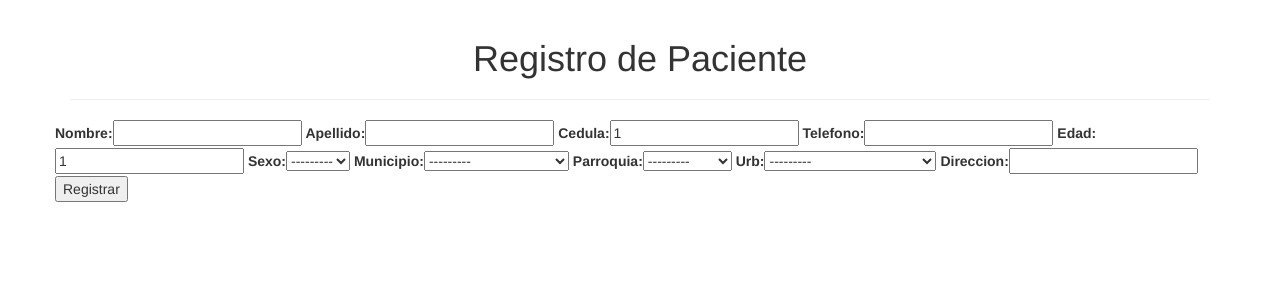
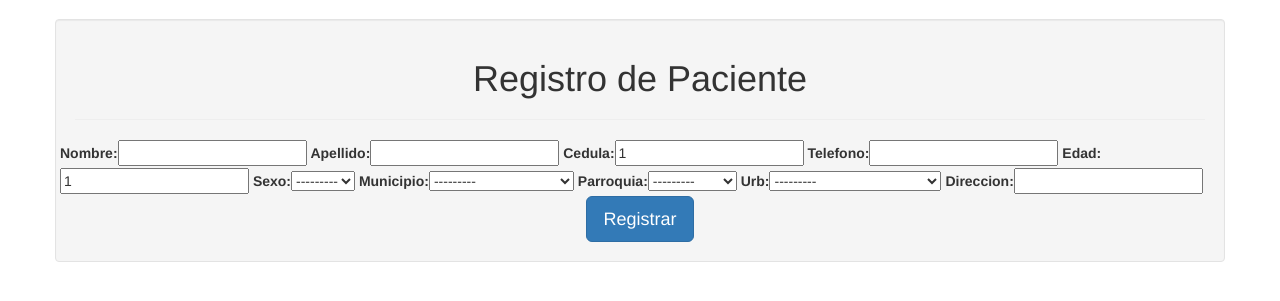
Before and after one commit to mykrov/sistemaweb, a Django app: page /manuel/ in a window 1280 px wide. Shown: the part 51-352 px from the top of the page. Run offline with Django 3.2, Linux system fonts and the light colour scheme; parts of the project's set-up code (start-up, migrations or seed data) failed here and were passed over; some libraries are stand-ins or nearby versions.

Commit message:
CAmbios de Css par los botones en los templates

```diff
--- a/templates/base.html
+++ b/templates/base.html
@@ -65,7 +65,7 @@
     </nav>
 
     <!-- Page Content -->
-    <div class="container">
+    <div class="container well">
 
         <div class="row">
             <div class="col-lg-12 text-center">
--- a/templates/consulta.html
+++ b/templates/consulta.html
@@ -10,6 +10,6 @@
 
 		 {{formularioConsulta|bootstrap_horizontal}}
 	  	<hr>
-	    <button type="submit">Guardar Consulta</button>
+	    <button type="submit" class="btn btn-primary center-block btn-lg">Guardar Consulta</button>
     </form>
 {% endblock maincontent %}
--- a/templates/manuel.html
+++ b/templates/manuel.html
@@ -8,5 +8,6 @@
 {% block maincontent %}
     <form method="POST" action="">{% csrf_token %}
     {{formulario|bootstrap_horizontal}}
-    <button type="submit">Registrar</button>
+
+    <button type="submit" class="btn btn-primary center-block btn-lg">Registrar</button>
 {% endblock maincontent %}
```
